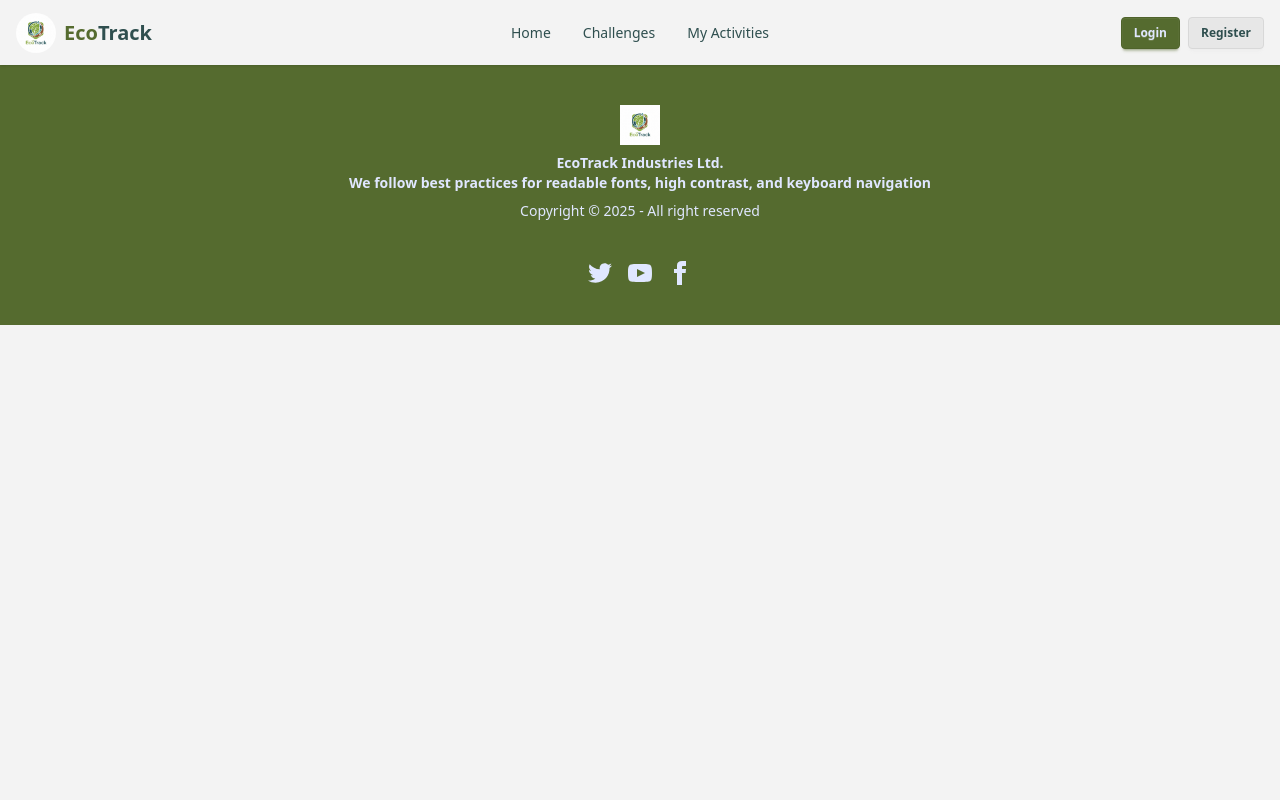
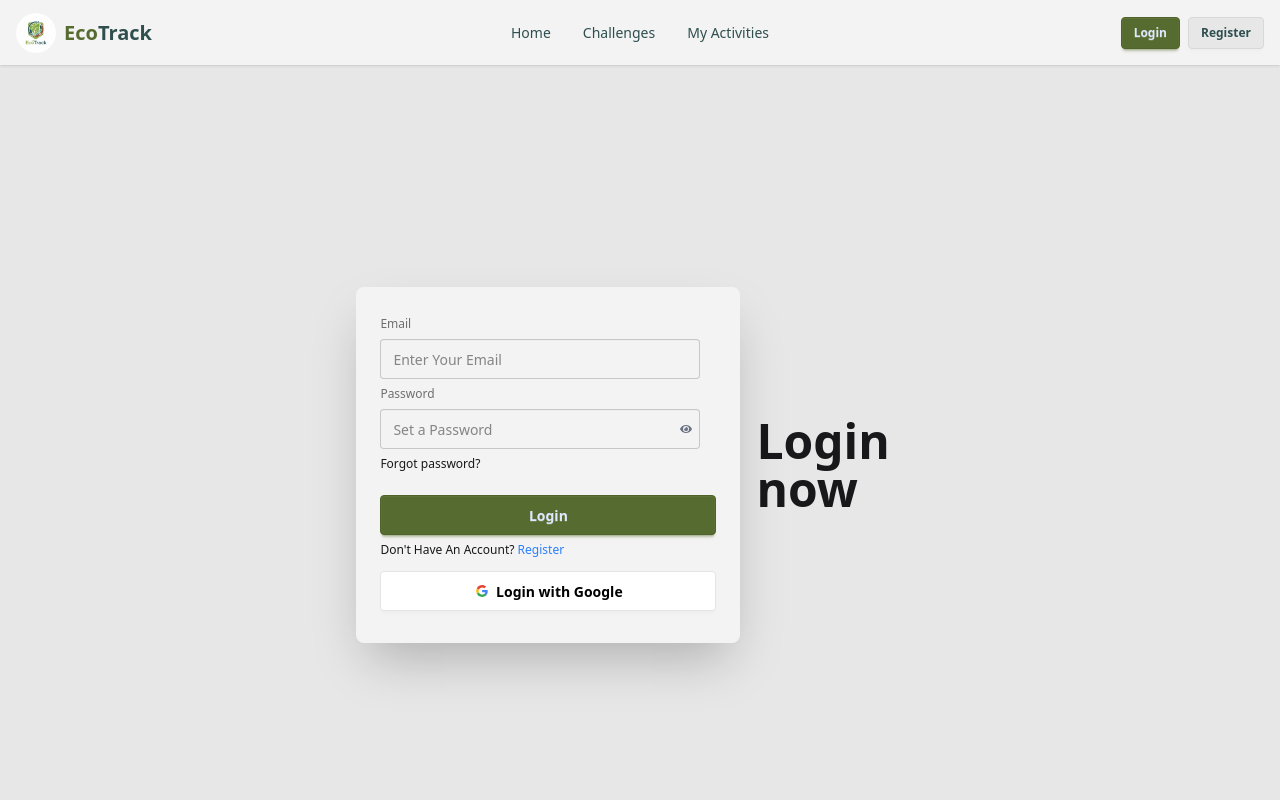
Before and after one commit to Kaosarjoy/EcoTrack, a React app: page /auth/login in a window 1280 px wide. Shown: the top 800 px of the page. Built offline with nearby package versions, Linux system fonts and the light colour scheme; no server answers; the HTML template or start-up script is replaced by a standard one.

Commit message:
login page create

```diff
--- a/package.json
+++ b/package.json
@@ -10,10 +10,14 @@
     "preview": "vite preview"
   },
   "dependencies": {
+    "@react-icons/all-files": "^4.1.0",
     "@tailwindcss/vite": "^4.1.18",
+    "firebase": "^12.7.0",
     "react": "^19.2.0",
     "react-dom": "^19.2.0",
+    "react-icons": "^5.5.0",
     "react-router": "^7.11.0",
+    "react-toastify": "^11.0.5",
     "tailwindcss": "^4.1.18"
   },
   "devDependencies": {
--- /dev/null
+++ b/src/component/Error/Error.jsx
@@ -0,0 +1,29 @@
+import React from 'react';
+
+import PageErrorImg from '../../assets/error-404-D5a2U_1Y.png'
+import {  useNavigate } from 'react-router';
+
+const PageError = () => {
+    const navigate = useNavigate()
+    return (
+        <div className="flex flex-col min-h-screen bg-base-100">
+
+      {/* Main Content */}
+      <div className=" flex flex-col items-center justify-center text-center p-4">
+        <img src={PageErrorImg} alt="PageErrorImg" className="mb-6" />
+        <h1 className='text-4xl font-bold mb-2'>OOPS!! APP NOT FOUND</h1>
+        <p className='mt-2 text-gray-400 font-semibold mb-6'>
+          The page you are looking for is not available.
+        </p>
+        <button onClick={() => navigate(-1)} className='btn btn-gradient'>
+          Go Back
+        </button>
+      </div>
+
+
+
+    </div>
+    );
+};
+
+export default PageError;
--- /dev/null
+++ b/src/component/Firebase/firebase.config.js
@@ -0,0 +1,19 @@
+// Import the functions you need from the SDKs you need
+import { initializeApp } from "firebase/app";
+
+// TODO: Add SDKs for Firebase products that you want to use
+// https://firebase.google.com/docs/web/setup#available-libraries
+
+// Your web app's Firebase configuration
+const firebaseConfig = {
+  apiKey: "AIzaSyCI5fTU3ga3RExqQojTYKNBiRmepzByNY0",
+  authDomain: "ecotrack-8ed07.firebaseapp.com",
+  projectId: "ecotrack-8ed07",
+  storageBucket: "ecotrack-8ed07.firebasestorage.app",
+  messagingSenderId: "108230549954",
+  appId: "1:108230549954:web:f49d44c8c5fb71b08d765b"
+};
+
+// Initialize Firebase
+const app = initializeApp(firebaseConfig);
+export default app;
--- a/src/component/Pages/Login.jsx
+++ b/src/component/Pages/Login.jsx
@@ -1,11 +1,109 @@
-import React from 'react';
+import React, { useContext, useState } from 'react';
+import { NavLink, useNavigate } from 'react-router';
+import { AuthContext } from '../Provider/AuthProvider';
+import { FaEye, FaEyeSlash } from 'react-icons/fa';
+import { Bounce, toast, ToastContainer } from 'react-toastify';
+
 
 const Login = () => {
-    return (
-        <div>
+  const { signInUser,signInWithGoogle}=useContext(AuthContext)
+  const navigate = useNavigate()
+  const [showPassword, setShowPassword] = useState(false);
+  const togglePassword=()=>{
+    setShowPassword(!showPassword);
 
-        </div>
-    );
+  }
+  const handleLogin = (event) => {
+    event.preventDefault();
+    const form = event.target;
+    const email = form.email.value;
+    const password = form.password.value;
+  //  console.log(email, password);
+     signInUser(email,password)
+    .then(()=>{
+      toast.success('Login Successful', {
+        position: "top-right",
+        autoClose: 3000,
+        hideProgressBar: false,
+        closeOnClick: true,
+        pauseOnHover: true,
+        draggable: true,
+        theme: "colored",
+        transition: Bounce,
+      });
+      navigate('/')
+
+
+    })
+    .catch(error=>{
+         toast.error(`Login Failed: ${error.message}`, {
+          position: "top-right",
+          autoClose: 3000,
+          hideProgressBar: false,
+          closeOnClick: true,
+          pauseOnHover: true,
+          draggable: true,
+          theme: "colored",
+          transition: Bounce,
+        });
+
+      console.error("Login Error:", error.message)
+    });
+  }
+  const handleGoogleLogin = () => {
+        signInWithGoogle()
+            .then(result => {
+                const user = result.user;
+                console.log("Google Sign-in Successful:", user);
+                navigate('/home');
+            })
+            .catch(error => {
+                console.error("Google Sign-in Error:", error.message);
+            });
+    };
+  return (
+    <div className="hero bg-base-200 min-h-screen">
+  <div className="hero-content flex-col lg:flex-row-reverse">
+    <div className="text-center lg:text-left">
+      <h1 className="text-5xl font-bold">Login now</h1>
+    </div>
+    <div className="card bg-base-100 w-full max-w-sm shrink-0 shadow-2xl">
+      <div className="card-body">
+        <form onSubmit={handleLogin} className="fieldset">
+          <label className="label">Email</label>
+          <input name='email' type="email" className="input" placeholder="Enter Your Email" />
+           <label className="label">Password</label>
+              <div className="relative">
+                <input
+                  name='password'
+                  type={showPassword ? "text" : "password"}
+                  className="input pr-10"
+                  placeholder="Set a Password"
+                />
+                <span
+                  onClick={togglePassword}
+                  className="absolute right-6 top-1/2 -translate-y-1/2 cursor-pointer text-gray-500"
+                >
+                  {showPassword ? <FaEyeSlash /> : <FaEye />}
+                </span>
+              </div>
+          <div><a className="link link-hover">Forgot password?</a></div>
+          <button className="btn btn-primary mt-4">Login</button>
+          <p>
+             Don't Have An Account?{" "}
+             <NavLink to='/auth/register' className='text-blue-500'>
+             Register</NavLink></p>
+        </form>
+        <button onClick={handleGoogleLogin} className="btn bg-white text-black border-[#e5e5e5]">
+  <svg aria-label="Google logo" width="16" height="16" xmlns="http://www.w3.org/2000/svg" viewBox="0 0 512 512"><g><path d="m0 0H512V512H0" fill="#fff"></path><path fill="#34a853" d="M153 292c30 82 118 95 171 60h62v48A192 192 0 0190 341"></path><path fill="#4285f4" d="m386 400a140 175 0 0053-179H260v74h102q-7 37-38 57"></path><path fill="#fbbc02" d="m90 341a208 200 0 010-171l63 49q-12 37 0 73"></path><path fill="#ea4335" d="m153 219c22-69 116-109 179-50l55-54c-78-75-230-72-297 55"></path></g></svg>
+  Login with Google
+</button>
+      <ToastContainer></ToastContainer>
+      </div>
+    </div>
+  </div>
+</div>
+  );
 };
 
 export default Login;
--- a/src/component/Pages/Register.jsx
+++ b/src/component/Pages/Register.jsx
@@ -1,11 +1,50 @@
-import React from 'react';
+import React, { useContext } from "react";
+import { NavLink, useNavigate } from "react-router";
+import { AuthContext } from "../component/Provider/AuthProvider";
+import { updateProfile } from "firebase/auth";
 
 const Register = () => {
-    return (
-        <div>
+  const { createUser } = useContext(AuthContext);
+  const navigate = useNavigate();
 
-        </div>
-    );
+ const handleRegister = async (e) => {
+  e.preventDefault();
+  const form = e.target;
+  const name = form.name.value;
+  const email = form.email.value;
+  const photo = form.photo.value;
+  const password = form.password.value;
+
+  try {
+    const result = await createUser(email, password);
+
+    await updateProfile(result.user, {
+      displayName: name,
+      photoURL: photo,
+    });
+
+    navigate("/");
+  } catch (error) {
+    console.error("Registration Error:", error.message);
+  }
+};
+
+  return (
+    <div className="min-h-screen flex items-center justify-center bg-gray-100">
+      <div className="bg-white p-8 rounded-2xl shadow-lg w-full max-w-md">
+        <h2 className="text-2xl font-bold text-center mb-6">Register</h2>
+
+        <form onSubmit={handleRegister} className="space-y-4">
+          <input type="text" name="name" placeholder="Your Name" className="w-full border p-2 rounded-lg" required />
+          <input type="email" name="email" placeholder="Your Email" className="w-full border p-2 rounded-lg" required />
+          <input type="text" name="photo" placeholder="Photo URL" className="w-full border p-2 rounded-lg" />
+          <input type="password" name="password" placeholder="Password" className="w-full border p-2 rounded-lg" required />
+          <button type="submit" className="w-full bg-black text-white py-2 rounded-lg hover:opacity-90">Register</button>
+          <p>Already have an account? <NavLink to='/auth/login' className='text-blue-500 underline'>Login</NavLink></p>
+        </form>
+      </div>
+    </div>
+  );
 };
 
 export default Register;
--- /dev/null
+++ b/src/component/Provider/AuthProvider.jsx
@@ -0,0 +1,69 @@
+import React, { createContext, useEffect, useState } from 'react';
+import {
+    getAuth,
+    createUserWithEmailAndPassword,
+    signInWithEmailAndPassword,
+    signOut,
+    onAuthStateChanged,
+    GoogleAuthProvider,
+    signInWithPopup
+} from "firebase/auth";
+import app from '../Firebase/firebase.config';
+
+// 1. AuthContext তৈরি করা
+export const AuthContext = createContext();
+
+// 2. Firebase Auth এবং Google Provider ইনিশিয়ালাইজ করা
+const auth = getAuth(app);
+const googleProvider = new GoogleAuthProvider();
+
+const AuthProvider = ({ children }) => {
+    const [user, setUser] = useState(null);
+    const [loading, setLoading] = useState(true);
+    const createUser = (email, password) => {
+        setLoading(true);
+        return createUserWithEmailAndPassword(auth, email, password);
+    };
+    const signInUser = (email, password) => {
+        setLoading(true);
+        return signInWithEmailAndPassword(auth, email, password);
+    };
+    const signInWithGoogle = () => {
+        setLoading(true);
+        return signInWithPopup(auth, googleProvider);
+    };
+
+
+    const logOutUser = () => {
+        setLoading(true);
+        return signOut(auth);
+    };
+
+
+    useEffect(() => {
+        const unsubscribe = onAuthStateChanged(auth, (currentUser) => {
+            console.log('User state changed:', currentUser);
+            setLoading(false);
+            setUser(currentUser);
+        });
+        return () => unsubscribe();
+
+
+    }, []);
+    const authInfo = {
+        user,
+        loading,
+        createUser,
+        signInUser,
+        signInWithGoogle,
+        logOutUser
+    };
+
+    return (
+        <AuthContext value={authInfo}>
+            {children}
+        </AuthContext>
+    );
+};
+
+export default AuthProvider;
--- a/src/main.jsx
+++ b/src/main.jsx
@@ -10,6 +10,7 @@ import MyActivities from './component/Pages/MyActivities';
 import AuthLayout from './component/Layout/AuthLayout';
 import Login from './component/Pages/Login';
 import Register from './component/Pages/Register';
+import AuthProvider from './component/Provider/AuthProvider';
 const router = createBrowserRouter([
   {
     path: "/",
@@ -46,7 +47,9 @@ const router = createBrowserRouter([
 ]);
 createRoot(document.getElementById('root')).render(
   <StrictMode>
-    <RouterProvider router={router}></RouterProvider>
+   <AuthProvider>
+     <RouterProvider router={router}></RouterProvider>
+   </AuthProvider>
   </StrictMode>,
 )
 //https://drive.google.com/file/d/1A8LdSS8lAOHEmBVU5I720HXGPiA5a7vs/view
```
Also changed, not shown: src/assets/error-404-D5a2U_1Y.png (added), 1 other file (tests, documents, lock files or other folders).
